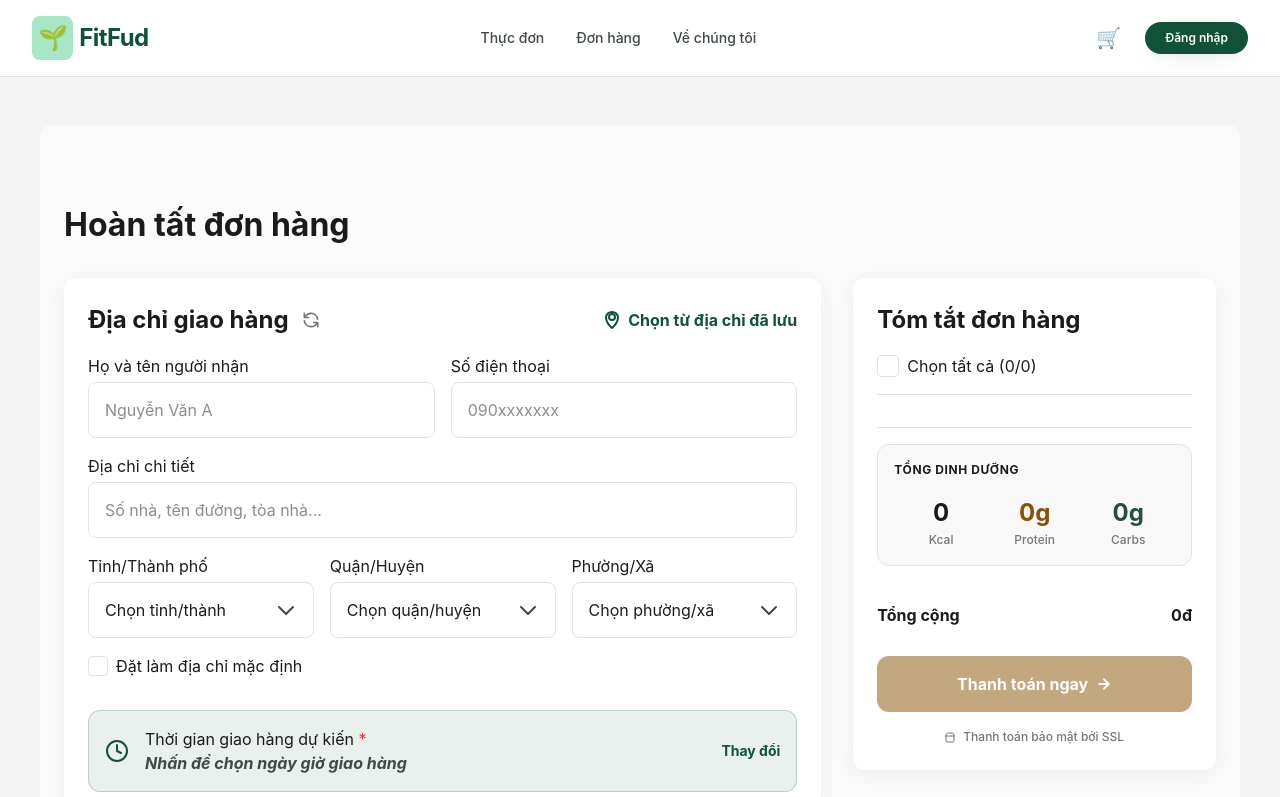
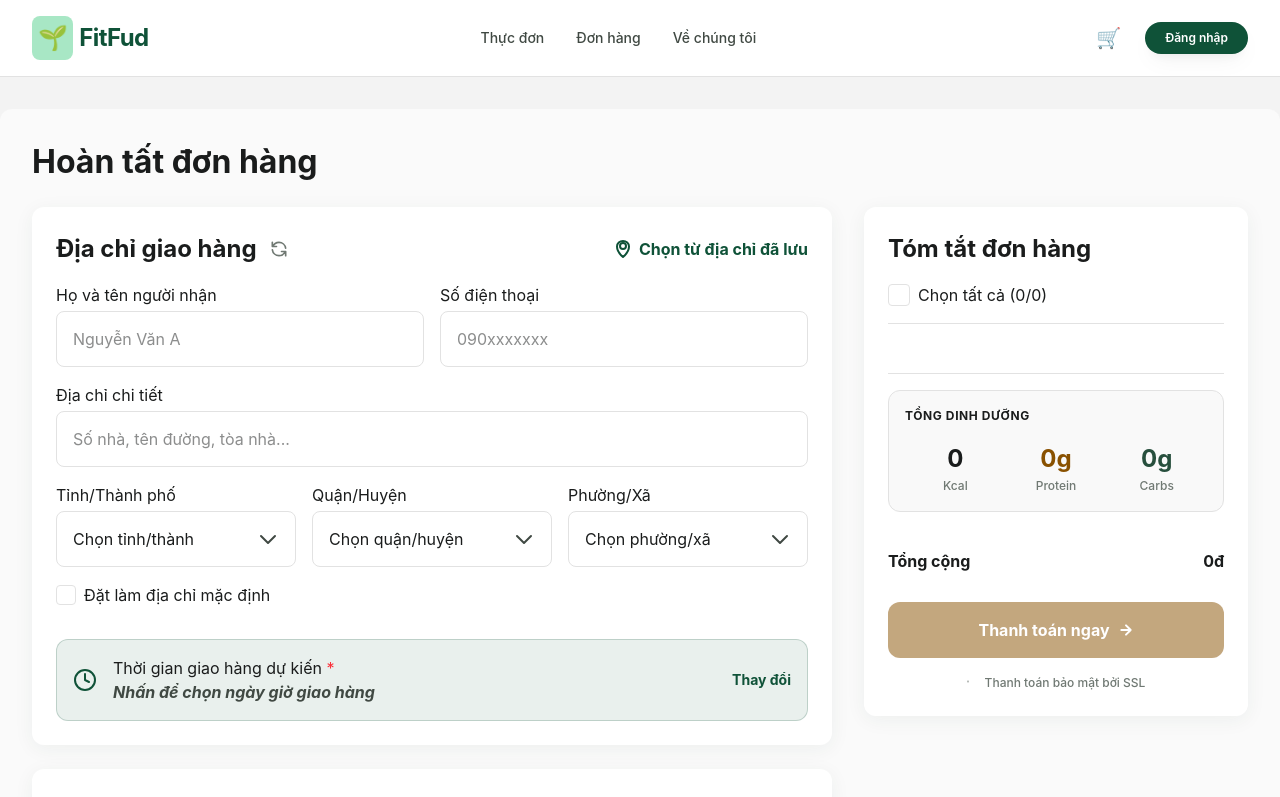
Before and after one commit to Khiem2112/fitfud_web, a React (Vite) app in the folder fe/: page /checkout in a window 1280 px wide. Shown: the top 797 px of the page. Built offline with nearby package versions, Linux system fonts and the light colour scheme.

Commit message:
Fixed the OrderSumamry on right side bar of Checkout Page

```diff
--- a/fe/src/component/atom/Checkout/SelectorDropdown.jsx
+++ b/fe/src/component/atom/Checkout/SelectorDropdown.jsx
@@ -1,8 +1,8 @@
 import React from 'react';
 
-export const SelectorDropdown = ({ value, onChange, onBlur, name, label, options, placeholder, disabled, error }) => {
+export const SelectorDropdown = ({ value, onChange, onBlur, name, label, options, placeholder, disabled, error, onDisabledClick }) => {
   return (
-    <div className="flex flex-col items-stretch gap-1 w-full">
+    <div className="flex flex-col items-stretch gap-1 w-full relative">
       {label && (
         <label className="font-be-vietnam text-[16px] font-normal leading-[24px] text-text-secondary">
           {label}
@@ -10,6 +10,9 @@ export const SelectorDropdown = ({ value, onChange, onBlur, name, label, options
       )}
       <div className="flex flex-col gap-1 w-full">
         <div className="relative">
+          {disabled && onDisabledClick && (
+            <div className="absolute inset-0 z-10 cursor-not-allowed" onClick={onDisabledClick} />
+          )}
           <select
             name={name}
             value={value}
--- a/fe/src/component/organism/Checkout/CheckoutShippingForm.jsx
+++ b/fe/src/component/organism/Checkout/CheckoutShippingForm.jsx
@@ -149,6 +149,11 @@ export const CheckoutShippingForm = ({ control, watch, setValue, onReset }) => {
                   placeholder={isLoadingDistricts ? "Đang tải..." : "Chọn quận/huyện"}
                   options={districts}
                   disabled={isLoadingDistricts || !cityId}
+                  onDisabledClick={() => {
+                    if (!cityId) {
+                      addToast('Vui lòng chọn Tỉnh/Thành phố trước', 'error');
+                    }
+                  }}
                 />
               )}
             />
@@ -165,6 +170,13 @@ export const CheckoutShippingForm = ({ control, watch, setValue, onReset }) => {
                   placeholder={isLoadingWards ? "Đang tải..." : "Chọn phường/xã"}
                   options={wards}
                   disabled={isLoadingWards || !districtId}
+                  onDisabledClick={() => {
+                    if (!cityId) {
+                      addToast('Vui lòng chọn Tỉnh/Thành phố trước', 'error');
+                    } else if (!districtId) {
+                      addToast('Vui lòng chọn Quận/Huyện trước', 'error');
+                    }
+                  }}
                 />
               )}
             />
--- a/fe/src/component/organism/Checkout/OrderSummarySidebarCard.jsx
+++ b/fe/src/component/organism/Checkout/OrderSummarySidebarCard.jsx
@@ -17,20 +17,19 @@ export const OrderSummarySidebarCard = ({ cartItems, onUpdateQuantity, isSubmitt
   const isAllSelected = cartItems.length > 0 && selectedItemIds.length === cartItems.length;
 
   return (
-    <div className="flex flex-col w-full rounded-[12px] bg-white shadow-[0px_4px_20px_0px_rgba(27,67,50,0.06)] overflow-hidden">
-      <div className="p-[24px]">
-        <h2 className="font-be-vietnam text-[24px] font-bold text-text-main mb-[16px]">
+    <div className="flex flex-col w-full rounded-[12px] bg-white shadow-[0px_4px_20px_0px_rgba(27,67,50,0.06)] overflow-hidden max-h-[calc(100vh-120px)]">
+      <div className="p-[24px] flex flex-col h-full overflow-hidden">
+        <h2 className="font-be-vietnam text-[24px] font-bold text-text-main mb-[16px] shrink-0">
           Tóm tắt đơn hàng
         </h2>
 
         {/* Select all header */}
-        <div className="flex items-center gap-2 pb-4 border-b border-border-light">
+        <div className="flex items-center gap-2 pb-4 border-b border-border-light shrink-0">
           <button
             type="button"
             onClick={onToggleSelectAll}
-            className={`flex h-[22px] w-[22px] shrink-0 items-center justify-center rounded-[4px] border transition-colors ${
-              isAllSelected ? 'border-primary bg-primary' : 'border-border-light bg-white'
-            }`}
+            className={`flex h-[22px] w-[22px] shrink-0 items-center justify-center rounded-[4px] border transition-colors ${isAllSelected ? 'border-primary bg-primary' : 'border-border-light bg-white'
+              }`}
           >
             {isAllSelected && (
               <svg width="12" height="10" viewBox="0 0 12 10" fill="none" xmlns="http://www.w3.org/2000/svg">
@@ -44,7 +43,7 @@ export const OrderSummarySidebarCard = ({ cartItems, onUpdateQuantity, isSubmitt
         </div>
 
         {/* Cart Items List */}
-        <div className="flex flex-col py-4 border-b border-border-light">
+        <div className="flex flex-col py-4 border-b border-border-light flex-1 overflow-y-auto min-h-[50px] pr-2">
           {cartItems.map((item) => (
             <CartLineItem
               key={item.id}
@@ -57,7 +56,7 @@ export const OrderSummarySidebarCard = ({ cartItems, onUpdateQuantity, isSubmitt
         </div>
 
         {/* Macros Summary */}
-        <div className="mt-4 flex flex-col gap-2 rounded-[12px] border border-border-light bg-[#F9F9F9] p-[16px]">
+        <div className="mt-4 flex flex-col gap-2 rounded-[12px] border border-border-light bg-[#F9F9F9] p-[16px] shrink-0">
           <span className="font-be-vietnam text-[12px] font-bold tracking-[0.05em] text-text-main uppercase">
             TỔNG DINH DƯỠNG
           </span>
@@ -90,7 +89,7 @@ export const OrderSummarySidebarCard = ({ cartItems, onUpdateQuantity, isSubmitt
         </div>
 
         {/* Totals */}
-        <div className="mt-4 flex flex-col gap-2 pt-4">
+        <div className="mt-4 flex flex-col gap-2 pt-4 shrink-0">
           <SummaryRow
             label="Tổng cộng"
             value={`${grandTotal.toLocaleString('vi-VN')}đ`}
@@ -102,7 +101,7 @@ export const OrderSummarySidebarCard = ({ cartItems, onUpdateQuantity, isSubmitt
         <button
           type="submit"
           disabled={isSubmitting || selectedItemIds.length === 0 || (paymentMethod === 'Online' && !hasTransferred)}
-          className="mt-6 flex w-full items-center justify-center gap-2 rounded-[12px] bg-accent-dark py-[16px] transition-opacity hover:opacity-90 disabled:opacity-50 disabled:cursor-not-allowed"
+          className="mt-6 flex w-full items-center justify-center gap-2 rounded-[12px] bg-accent-dark py-[16px] transition-opacity hover:opacity-90 disabled:opacity-50 disabled:cursor-not-allowed shrink-0"
         >
           <span className="font-be-vietnam text-[16px] font-bold text-white">
             {isSubmitting ? 'Đang xử lý...' : 'Thanh toán ngay'}
@@ -114,9 +113,9 @@ export const OrderSummarySidebarCard = ({ cartItems, onUpdateQuantity, isSubmitt
           )}
         </button>
 
-        <div className="mt-4 flex items-center justify-center gap-2">
+        <div className="mt-4 flex items-center justify-center gap-2 shrink-0">
           <svg width="10" height="12" viewBox="0 0 10 12" fill="none" xmlns="http://www.w3.org/2000/svg">
-            <path d="M1 5V4C1 2.89543 1.89543 2 3 2H7C8.10457 2 9 2.89543 9 4V5M1 5V10C1 10.5523 1.44772 11 2 11H8C8.55228 11 9 10.5523 9 10V5M1 5H9" stroke="#707973" strokeLinecap="round" strokeLinejoin="round" />
+            <path d="M1 5V4C1 2.89543 1.8954s3 2 3 2H7C8.10457 2 9 2.89543 9 4V5M1 5V10C1 10.5523 1.44772 11 2 11H8C8.55228 11 9 10.5523 9 10V5M1 5H9" stroke="#707973" strokeLinecap="round" strokeLinejoin="round" />
           </svg>
           <span className="font-be-vietnam text-[12px] font-medium text-text-light">
             Thanh toán bảo mật bởi SSL
--- a/fe/src/page/Checkout.jsx
+++ b/fe/src/page/Checkout.jsx
@@ -126,8 +126,8 @@ export default function Checkout() {
   };
 
   return (
-    <div className="mx-auto max-w-[1280px] px-4 py-12 sm:px-[40px]">
-      <div className="flex flex-col gap-8 w-full bg-[#FAFAFA] rounded-xl px-[24px] py-[32px] pt-[79px]">
+    <div className="mx-auto max-w-[1280px] px-4 py-6 lg:py-8 lg:px-0">
+      <div className="flex flex-col gap-6 w-full bg-[#FAFAFA] rounded-xl p-4 sm:p-6 lg:p-8">
         <div className="flex items-center justify-between">
           <h1 className="font-be-vietnam text-[32px] font-bold leading-[41.6px] text-brand-main">
             Hoàn tất đơn hàng
@@ -141,7 +141,7 @@ export default function Checkout() {
         )}
 
         <FormProvider {...methods}>
-          <form onSubmit={methods.handleSubmit(onSubmit)} className="grid grid-cols-1 lg:grid-cols-12 gap-8 items-start">
+          <form onSubmit={methods.handleSubmit(onSubmit)} className="grid grid-cols-1 lg:grid-cols-12 gap-8 relative">
 
             {/* Left Column: Checkout Details */}
             <div className="lg:col-span-8 flex flex-col gap-6">
@@ -158,7 +158,8 @@ export default function Checkout() {
             </div>
 
             {/* Right Column: Cart Summary */}
-            <div className="lg:col-span-4 sticky top-[100px]">
+            <div className="lg:col-span-4 relative">
+              <div className="sticky top-[100px]">
                 <Controller
                   name="payment_method"
                   control={methods.control}
@@ -175,6 +176,7 @@ export default function Checkout() {
                   )}
                 />
               </div>
+            </div>
 
           </form>
         </FormProvider>
```
Lines whose indentation alone changed are shown as unchanged.
